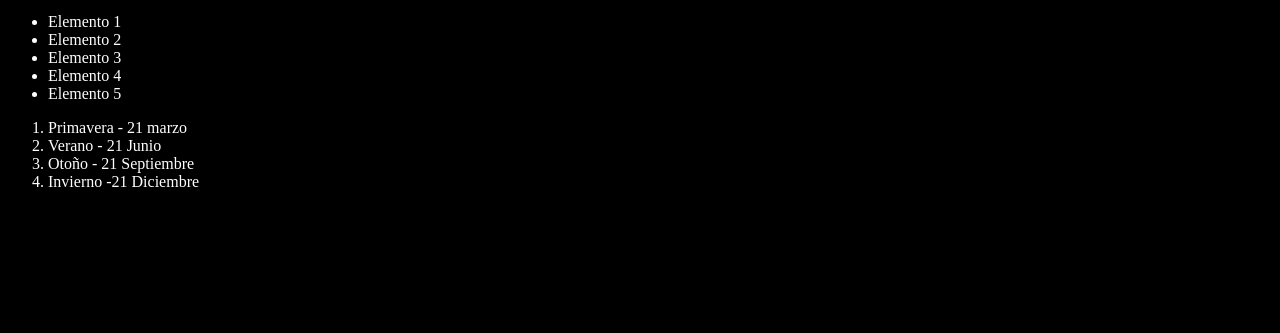
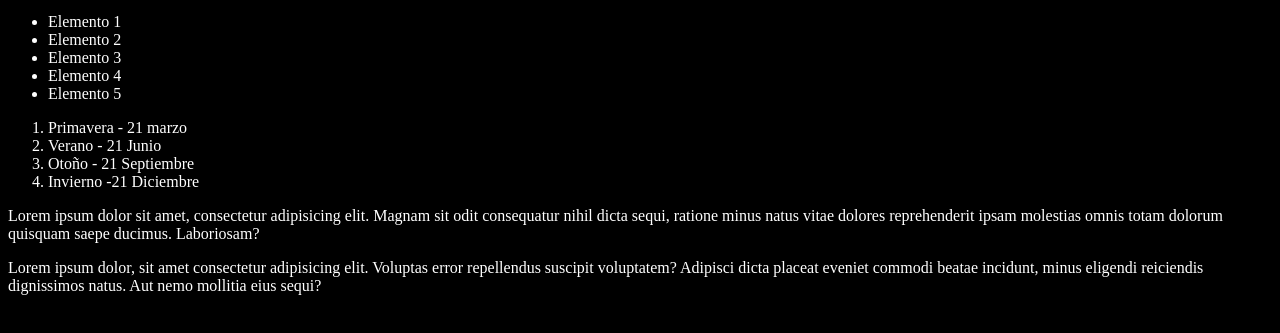
Before and after one commit to LuzmiG/pruebas-git-con-JhonMircha, a plain HTML site: page index.html in a window 1280 px wide. Shown: the part 101-434 px from the top of the page. Drawn offline with Linux system fonts and the light colour scheme.

Commit message:
agregando 2 parrafo

```diff
--- a/index.html
+++ b/index.html
@@ -23,6 +23,13 @@
         <li>Otoño - 21 Septiembre</li>
         <li>Invierno -21 Diciembre</li>
     </ol>
+    <p>Lorem ipsum dolor sit amet, consectetur adipisicing elit. Magnam sit odit consequatur nihil dicta sequi, ratione
+        minus natus vitae dolores reprehenderit ipsam molestias omnis totam dolorum quisquam saepe ducimus. Laboriosam?
+    </p>
+
+    <p>Lorem ipsum dolor, sit amet consectetur adipisicing elit. Voluptas error repellendus suscipit voluptatem?
+        Adipisci dicta placeat eveniet commodi beatae incidunt, minus eligendi reiciendis dignissimos natus. Aut nemo
+        mollitia eius sequi?</p>
 
 
     <script src="index.js"></script>
```
